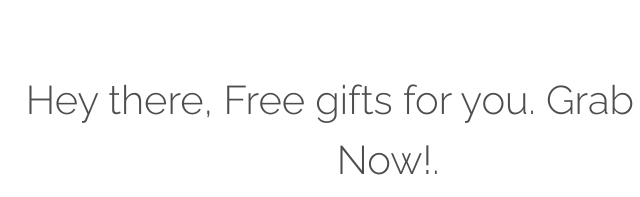
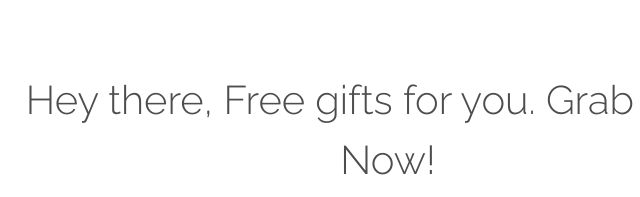
Before and after one commit to tahmidmahi04/tahmidmahi04.github.io, a plain HTML site: page services.html in a window 1280 px wide. Shown: the part 602-799 px from the top of the page, 252-892 px from the left. Drawn offline with Linux system fonts and the light colour scheme; files whose address does not match are found by name.

Commit message:
Update services.html

```diff
--- a/services.html
+++ b/services.html
@@ -121,7 +121,7 @@
 			<div class="gtco-container">
 				<div class="row row-pb-sm">
 					<div class="col-md-8 col-md-offset-2 gtco-heading text-center">
-						<h2>Hey there, Free gifts for you. Grab Them Now!.</h2>
+						<h2>Hey there, Free gifts for you. Grab Them Now!</h2>
 		                                <p><a href="https://docs.google.com/forms/d/e/1FAIpQLSf41TIB0VqllybAeKCdQ7cRYnzOZRCoEIcrNKwCL3YdeegHjw/viewform?usp=sf_link" class="btn btn-special">Get Your Domain</a></p> <p><a href="https://docs.google.com/forms/d/e/1FAIpQLScQhAAY36WtkIZhZcmInu0j0pHo4aJa3v4tjV3_XL_tK5z2TQ/viewform?usp=sf_link"" class="btn btn-special">Get Your Hosting</a></p> <p><a href="https://docs.google.com/forms/d/e/1FAIpQLScawlC9RKskM6Z6pWM4LRU3FtSMk2cNVwlJJFqnFJx6U0iG4Q/viewform?usp=sf_link" class="btn btn-special">Hack Anything</a></p>
 
 		<div class="gtco-services gtco-section">
```
